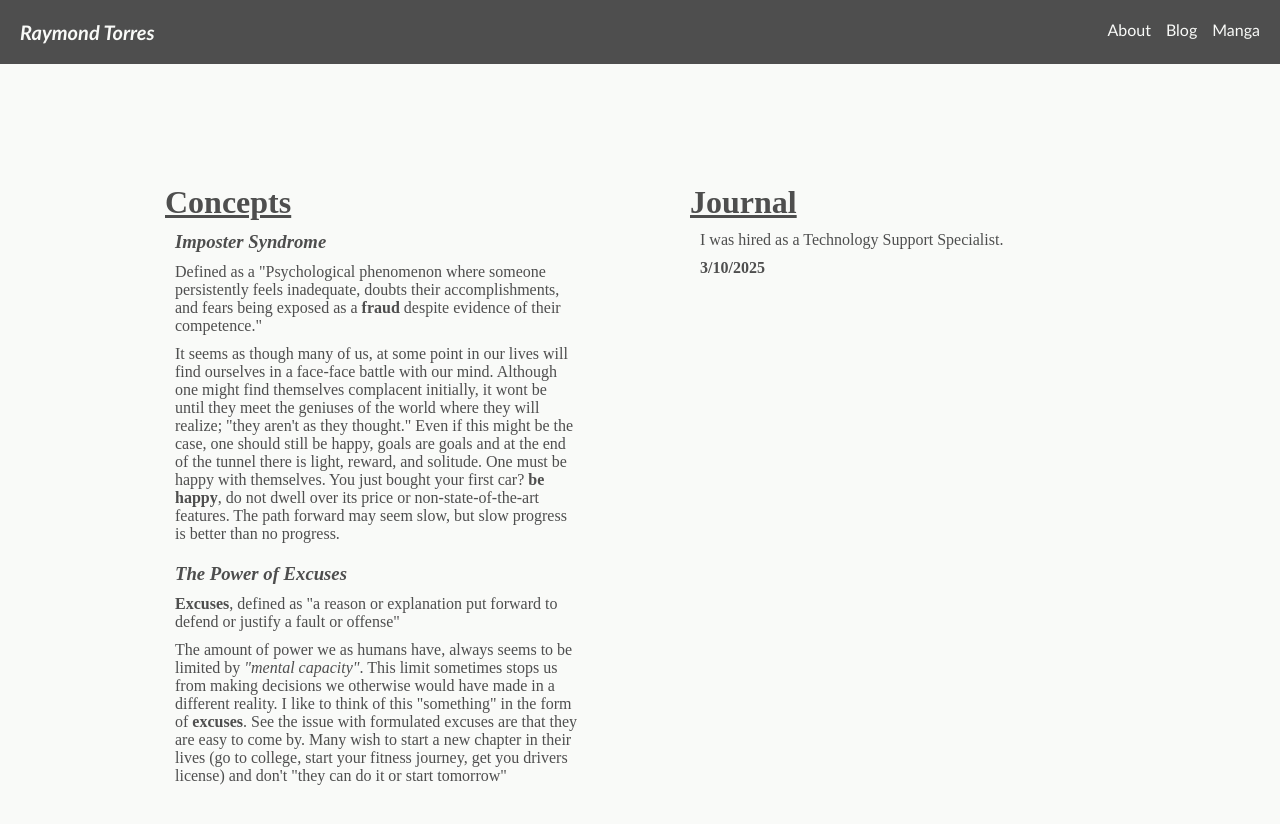
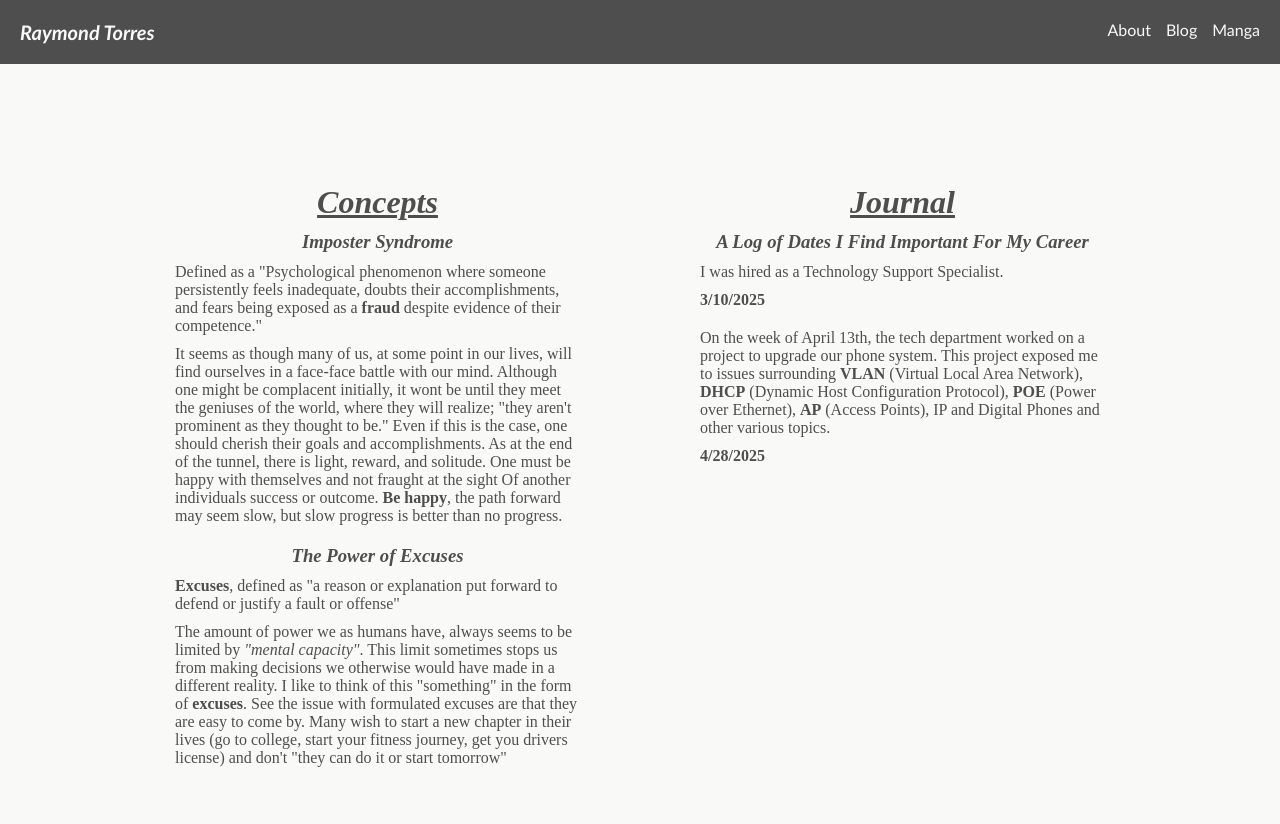
Before and after one commit to raymoess/My-Blog-Page, a plain HTML site: page tabs/blog.html in a window 1280 px wide. Drawn offline with Linux system fonts and the light colour scheme.

Commit message:
Finished my first project.
A phone upgrade project

```diff
--- a/styles.css
+++ b/styles.css
@@ -140,10 +140,6 @@
     padding: 10px;
 
 }
-.blog-container h3{
-    font-style: italic;
-}
-
 .section-two-blog{
     background-color: #f9faf8;
     color: #4e4e4e;
@@ -151,8 +147,14 @@
     justify-content: center;
     padding: 70px;
 
+}
+#concepts h1, #concepts h3{
+    font-style: italic;
+    text-align: center;
 
 }
-.section-two-blog .h1, .h3{
+#daily-life h1, #daily-life h3{
+    font-style: italic;
     text-align: center;
+
 }
--- a/tabs/blog.html
+++ b/tabs/blog.html
@@ -34,16 +34,16 @@
           being exposed as a <strong>fraud</strong> despite
           evidence of their competence."
         </p>
-        <p>It seems as though many of us, at some point in our lives
+        <p>It seems as though many of us, at some point in our lives,
           will find ourselves in a face-face battle with our mind.
-          Although one might find themselves complacent initially,
-          it wont be until they meet the geniuses of the world where they will
-          realize; "they aren't as they thought."
-          Even if this might be the case, one should still be happy,
-          goals are goals and at the end of the tunnel there is light,
-          reward, and solitude. One must be happy with themselves.
-          You just bought your first car? <strong>be happy</strong>, do not dwell over its price or non-state-of-the-art features.
-          The path forward may seem slow, but slow progress is better than no progress.
+          Although one might be complacent initially,
+          it wont be until they meet the geniuses of the world, where they will
+          realize; "they aren't prominent as they thought to be."
+          Even if this is the case, one should cherish their
+          goals and accomplishments. As at the end of the tunnel, there is light,
+          reward, and solitude. One must be happy with themselves and not fraught at the sight
+          Of another individuals success or outcome. <strong>Be happy</strong>,
+          the path forward may seem slow, but slow progress is better than no progress.
 
         </p>
 
@@ -74,9 +74,18 @@
       <div class="blog-container">
         <H1><u>Journal</u></H1>
       <div class="blog-post">
+        <h3>A Log of Dates I Find Important For My Career</h3>
         <P>I was hired as a Technology Support Specialist.</P>
         <p><strong>3/10/2025</strong></p>
 
+      </div>
+      <div class="blog-post">
+        <P>On the week of April 13th, the tech department worked on a project to upgrade our phone system.
+          This project exposed me to issues surrounding <strong>VLAN</strong> (Virtual Local Area Network), <strong>DHCP</strong> (Dynamic Host Configuration Protocol),
+          <strong>POE</strong> (Power over Ethernet), <strong>AP</strong> (Access Points), IP and Digital Phones and other various topics.
+
+        </P>
+        <p><strong>4/28/2025</strong></p>
 
       </div>
 
```
